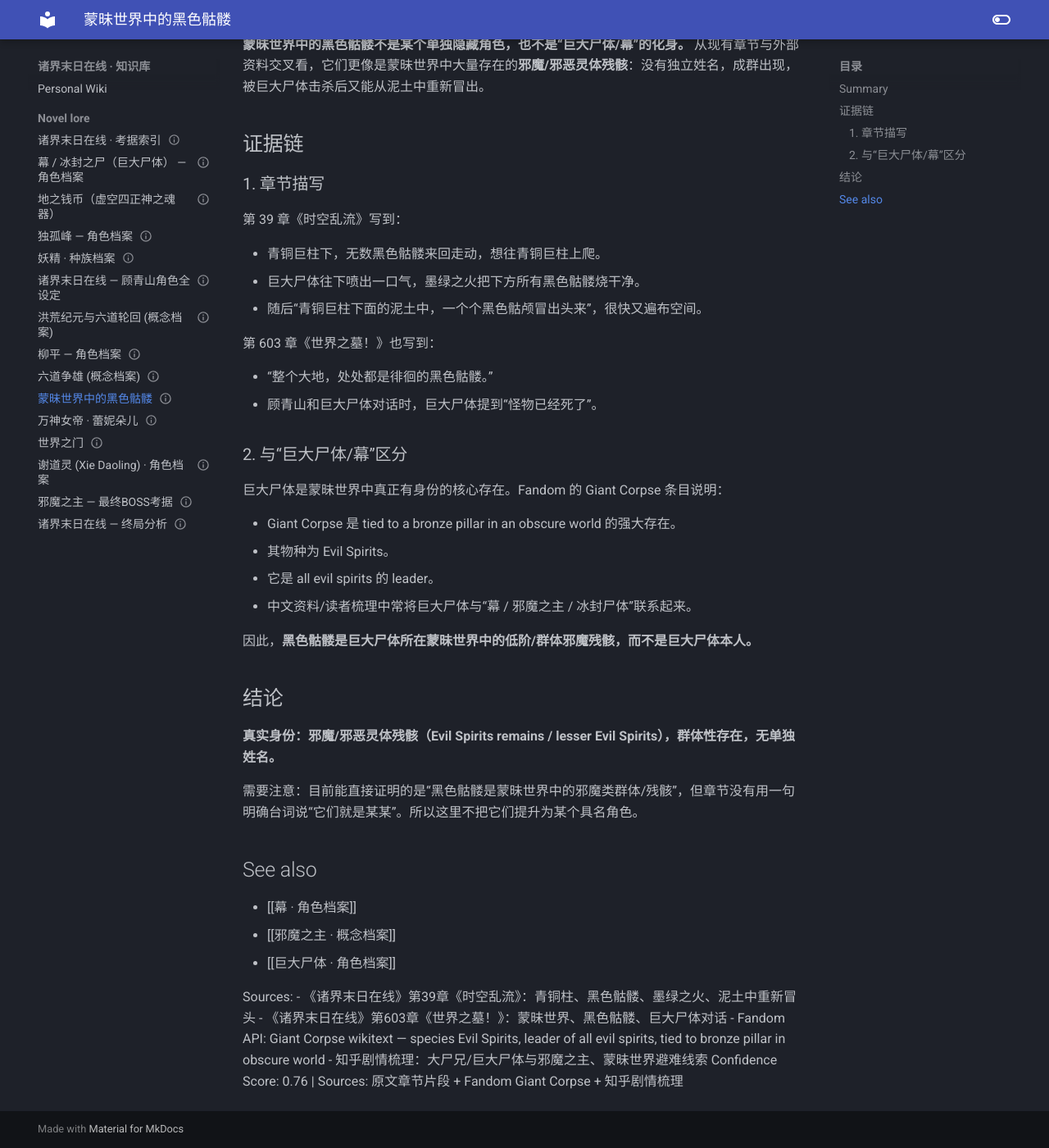
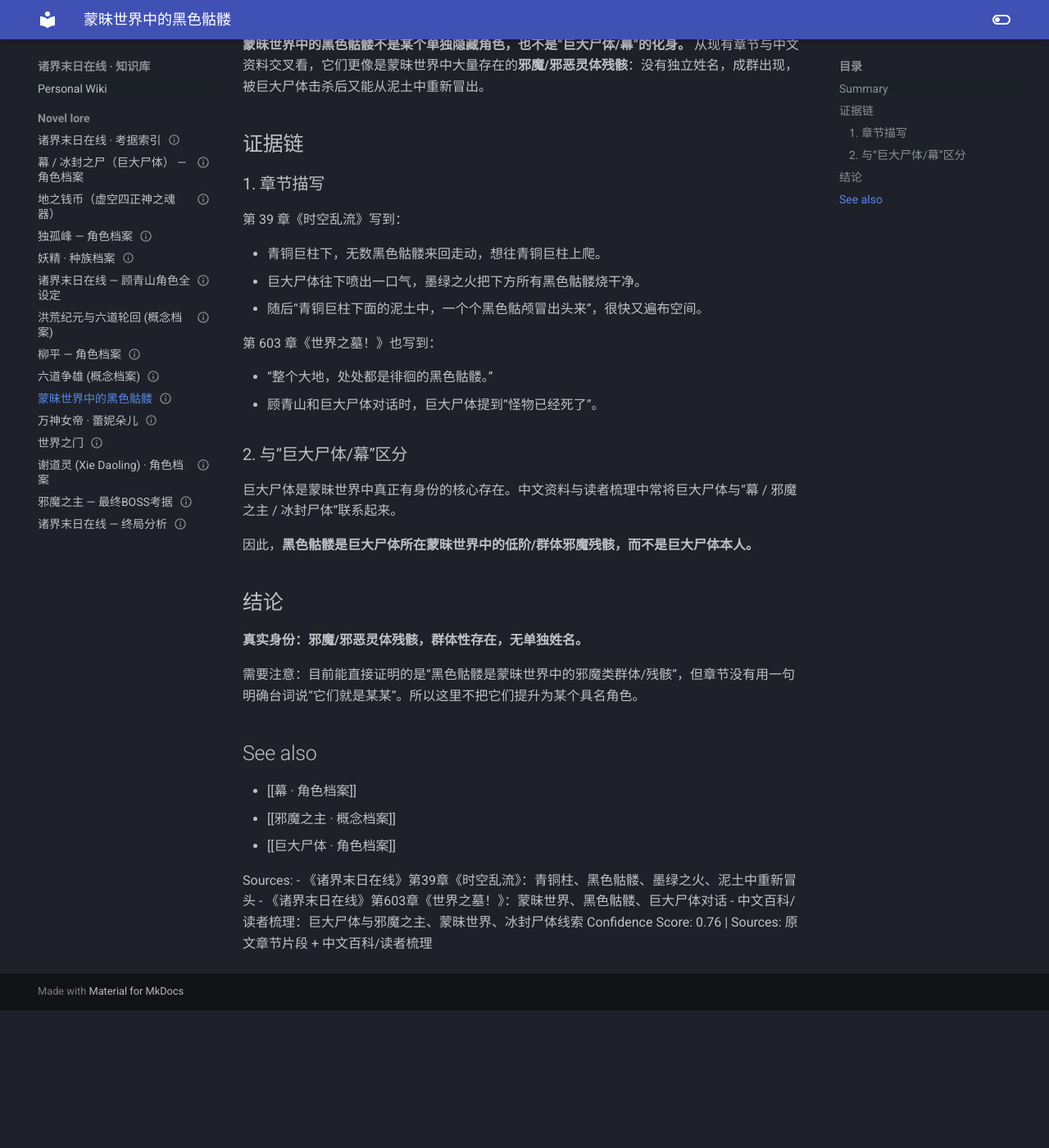
Before and after one commit to Zack3155/llm-wiki, an MkDocs documentation site: the page built from docs/topics/novel-lore/mengmei-black-skeletons-concept.md, in a window 1280 px wide and 1400 px high, scrolled down 189 px. Shown: the whole window at 82% size. Built offline with MkDocs 1.6.1 and Material for MkDocs 9.7.7, drawn with Linux system fonts in a browser that asks for light colours; after the commit the page ends 1421 px from its top, so only the background shows below that.

```diff
--- a/docs/topics/novel-lore/mengmei-black-skeletons-concept.md
+++ b/docs/topics/novel-lore/mengmei-black-skeletons-concept.md
@@ -14,7 +14,7 @@ tags:
 
 ## Summary
 
-**蒙昧世界中的黑色骷髅不是某个单独隐藏角色，也不是“巨大尸体/幕”的化身。** 从现有章节与外部资料交叉看，它们更像是蒙昧世界中大量存在的**邪魔/邪恶灵体残骸**：没有独立姓名，成群出现，被巨大尸体击杀后又能从泥土中重新冒出。
+**蒙昧世界中的黑色骷髅不是某个单独隐藏角色，也不是“巨大尸体/幕”的化身。** 从现有章节与中文资料交叉看，它们更像是蒙昧世界中大量存在的**邪魔/邪恶灵体残骸**：没有独立姓名，成群出现，被巨大尸体击杀后又能从泥土中重新冒出。
 
 ## 证据链
 
@@ -33,18 +33,13 @@ tags:
 
 ### 2. 与“巨大尸体/幕”区分
 
-巨大尸体是蒙昧世界中真正有身份的核心存在。Fandom 的 Giant Corpse 条目说明：
-
-- Giant Corpse 是 tied to a bronze pillar in an obscure world 的强大存在。
-- 其物种为 Evil Spirits。
-- 它是 all evil spirits 的 leader。
-- 中文资料/读者梳理中常将巨大尸体与“幕 / 邪魔之主 / 冰封尸体”联系起来。
+巨大尸体是蒙昧世界中真正有身份的核心存在。中文资料与读者梳理中常将巨大尸体与“幕 / 邪魔之主 / 冰封尸体”联系起来。
 
 因此，**黑色骷髅是巨大尸体所在蒙昧世界中的低阶/群体邪魔残骸，而不是巨大尸体本人。**
 
 ## 结论
 
-**真实身份：邪魔/邪恶灵体残骸（Evil Spirits remains / lesser Evil Spirits），群体性存在，无单独姓名。**
+**真实身份：邪魔/邪恶灵体残骸，群体性存在，无单独姓名。**
 
 需要注意：目前能直接证明的是“黑色骷髅是蒙昧世界中的邪魔类群体/残骸”，但章节没有用一句明确台词说“它们就是某某”。所以这里不把它们提升为某个具名角色。
 
@@ -57,6 +52,5 @@ tags:
 Sources:
 - 《诸界末日在线》第39章《时空乱流》：青铜柱、黑色骷髅、墨绿之火、泥土中重新冒头
 - 《诸界末日在线》第603章《世界之墓！》：蒙昧世界、黑色骷髅、巨大尸体对话
-- Fandom API: Giant Corpse wikitext — species Evil Spirits, leader of all evil spirits, tied to bronze pillar in obscure world
-- 知乎剧情梳理：大尸兄/巨大尸体与邪魔之主、蒙昧世界避难线索
-Confidence Score: 0.76 | Sources: 原文章节片段 + Fandom Giant Corpse + 知乎剧情梳理
+- 中文百科/读者梳理：巨大尸体与邪魔之主、蒙昧世界、冰封尸体线索
+Confidence Score: 0.76 | Sources: 原文章节片段 + 中文百科/读者梳理
```
Also changed, not shown: other parts of docs/topics/novel-lore/mengmei-black-skeletons-concept.md (+1 -1 lines), docs/index.md (+2 -2 lines), docs/topics/novel-lore/_index.md (+1 -1 lines).
